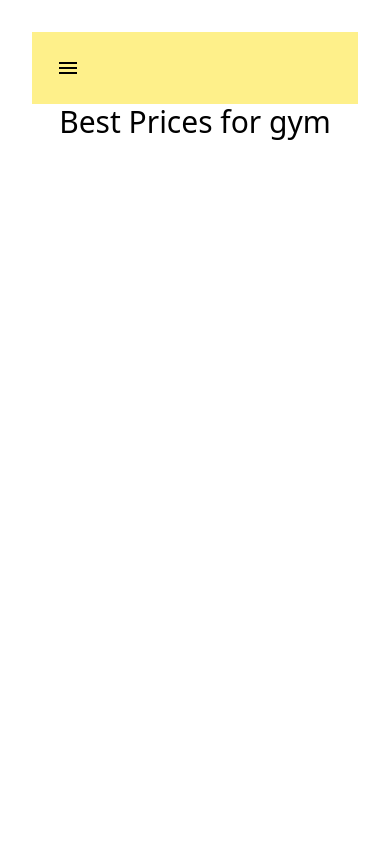
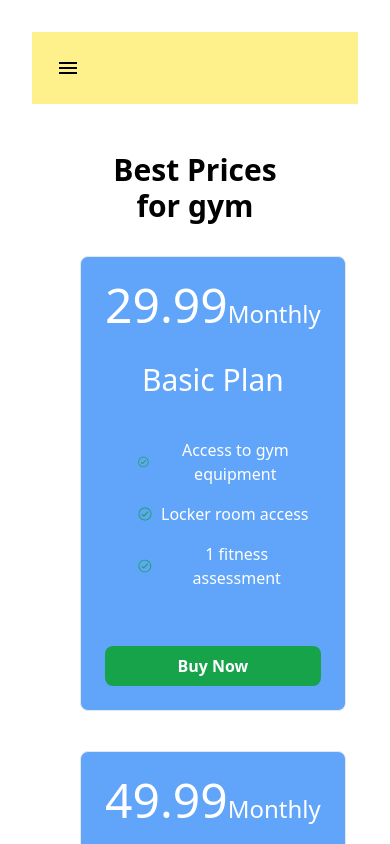
Before and after one commit to farihapromi/React-price-options, a React (Vite) app: page / in a window 390 px wide. Shown: the top 844 px of the page. Built offline with nearby package versions, Linux system fonts and the light colour scheme.

Commit message:
Add responsive grid card

```diff
--- /dev/null
+++ b/src/components/Features/Features.jsx
@@ -0,0 +1,13 @@
+import React from 'react'
+import { IoIosCheckmarkCircleOutline } from "react-icons/io";
+
+const Features = ({feature}) => {
+  return (
+    <div>
+        <p className='flex p-2 items-center'> <IoIosCheckmarkCircleOutline className='text-green-600 mr-2'/>{feature}</p>
+
+    </div>
+  )
+}
+
+export default Features
--- a/src/components/PriceOption/PricieOption.jsx
+++ b/src/components/PriceOption/PricieOption.jsx
@@ -1,8 +1,23 @@
 import React from 'react'
+import Features from '../Features/Features'
 
 const PricieOption = ({option}) => {
+    const {id,name,price,duration,features}=option
   return (
-    <div>
+    <div className='bg-blue-400 p-6 border rounded-lg mt-4 text-white flex flex-col'>
+        <h2>
+            <span className='text-5xl'>{price}</span>
+            <span className='text-2xl'>{duration}</span>
+        </h2>
+        <h4 className='text-3xl my-8'>{name}</h4>
+        <div className="pl-6 flex-grow">
+            {
+          features.map((feature,idx)=><Features key={idx} feature={feature}/>)
+        }
+
+        </div>
+        <button className='bg-green-600 mt-12 w-full py-2 rounded-lg font-bold' >Buy Now </button>
+
 
     </div>
   )
--- a/src/components/PriceOptions/PriceOptions.jsx
+++ b/src/components/PriceOptions/PriceOptions.jsx
@@ -53,11 +53,13 @@ const PriceOptions = () => {
 ]
 
   return (
-    <div>
-      <h2 className="text-3xl">Best Prices for gym</h2>
-      {
+    <div className='m-12'>
+      <h2 className="text-3xl m-4 font-bold">Best Prices for gym</h2>
+     <div className='grid md:grid-cols-3 gap-6'>
+       {
         priceOptions.map(option=><PricieOption key={option.id} option={option}/>)
       }
+     </div>
 
     </div>
   )
```
